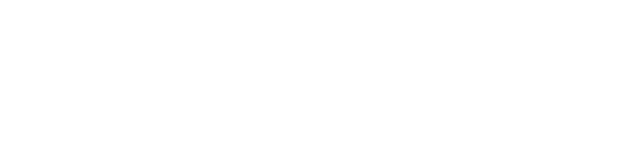
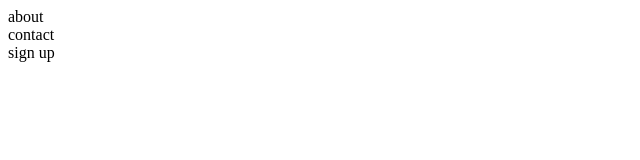
Before and after one commit to Anishanchu/my-trade-site, a plain HTML site: page index.html in a window 1280 px wide. Shown: the whole page, without its empty margins (0-640 px from the left). Drawn offline with Linux system fonts and the light colour scheme.

Commit message:
add index.html

```diff
--- a/index.html
+++ b/index.html
@@ -5,6 +5,14 @@
         <meta charset="utf-8">
     </head>
     <body>
+        <div class="container">
+        <div class="header">
+            <div class="about">about</div>
+            <div class="contact">contact</div>
+            <div class="signup">sign up</div>
+        </div>
+        </div>
+
 
     </body>
 </html>
```
Also changed, not shown: 1.png (added), 2.jpg (added), contant_image.jpg (added), logo.jpg (added), 2 other files.
